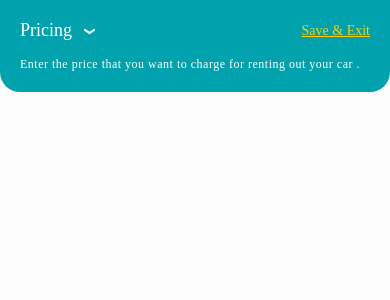
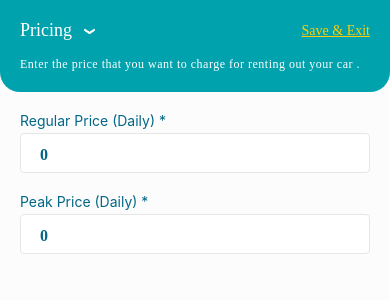
Before and after one commit to rupalpatel0008/DynamicMeter, a React Native app: screen / in a window 390 px wide. Shown: the top 300 px of the page. Built offline with nearby package versions, Linux system fonts and the light colour scheme.

Commit message:
Custom Input
fear: Custom input component to get values of prices

```diff
--- a/src/components/CustomInput/CustomInput.js
+++ b/src/components/CustomInput/CustomInput.js
@@ -0,0 +1,28 @@
+import React from 'react';
+import {Text, TextInput, View} from 'react-native';
+import {Metrics} from '../../theme';
+import styles from './CustomInputStyles';
+
+const CustomInput = ({label, value, setValue, containerStyle}) => {
+  return (
+    <View style={containerStyle}>
+      <Text style={styles.label}>{label}</Text>
+      <View style={styles.inputBoxContainer}>
+        {value > 0 && <Text style={styles.dollarSign}>$</Text>}
+        <TextInput
+          style={[
+            styles.inputText,
+            value === 0 ? {paddingLeft: Metrics.baseMargin} : {},
+          ]}
+          value={value}
+          keyboardType="number-pad"
+          maxLength={3}
+          onChangeText={setValue}
+          underlineColorAndroid="transparent"
+        />
+      </View>
+    </View>
+  );
+};
+
+export default CustomInput;
--- a/src/components/CustomInput/CustomInputStyles.js
+++ b/src/components/CustomInput/CustomInputStyles.js
@@ -0,0 +1,35 @@
+import {StyleSheet} from 'react-native';
+import {Colors, Fonts, Metrics} from '../../theme';
+
+const styles = StyleSheet.create({
+  label: {
+    ...Fonts.style.label,
+    color: Colors.secondary,
+  },
+  inputBoxContainer: {
+    backgroundColor: Colors.white,
+    height: Metrics.inputHeight,
+    borderColor: Colors.borders,
+    marginTop: 4,
+    borderWidth: 1,
+    borderRadius: 4,
+    flexDirection: 'row',
+    alignItems: 'center',
+  },
+  dollarSign: {
+    paddingLeft: Metrics.baseMargin,
+    ...Fonts.style.input,
+    color: Colors.secondary,
+  },
+  inputBox: {
+    alignItems: 'center',
+  },
+  inputText: {
+    ...Fonts.style.input,
+    color: Colors.secondary,
+    marginBottom: -3,
+    marginLeft: -1,
+  },
+});
+
+export default styles;
--- a/src/components/index.js
+++ b/src/components/index.js
@@ -1 +1,2 @@
 export {default as Header} from './Header/Header';
+export {default as CustomInput} from './CustomInput/CustomInput';
--- a/src/constants/Strings.js
+++ b/src/constants/Strings.js
@@ -3,6 +3,14 @@ const Strings = {
   saveExit: 'Save & Exit',
   headerSubtitle:
     'Enter the price that you want to charge for renting out your car .',
+  labels: {
+    regularPrice: 'Regular Price (Daily) *',
+    peakPrice: 'Peak Price (Daily) *',
+  },
+  regularPriceInfo:
+    'Our pricing algorithm recommends price between $55 - 70 to maximise demand basis your car type and location',
+  peakPriceInfo:
+    'Peak price allow you to charge extra for weekends or holidays. Recommended peak price for your car is between $75-90.',
 };
 
 export default Strings;
--- a/src/screens/PricingScreen/PricingScreen.js
+++ b/src/screens/PricingScreen/PricingScreen.js
@@ -1,13 +1,30 @@
-import React from 'react';
+import React, {useState} from 'react';
 import {View, ScrollView} from 'react-native';
-import {Header} from '../../components';
+import {Header, CustomInput} from '../../components';
+import {Strings} from '../../constants';
 import styles from './PricingScreenStyles';
 
 const PricingScreen = () => {
+  const [regularPrice, setRegularPrice] = useState(0);
+  const [peakPrice, setPeakPrice] = useState(0);
+  console.log({regularPrice, peakPrice})
   return (
     <View style={styles.container}>
       <ScrollView>
         <Header />
+        <View style={styles.contentContainer}>
+          <CustomInput
+            value={regularPrice}
+            setValue={setRegularPrice}
+            label={Strings.labels.regularPrice}
+          />
+          <CustomInput
+            value={peakPrice}
+            setValue={setPeakPrice}
+            label={Strings.labels.peakPrice}
+            containerStyle={styles.label}
+          />
+        </View>
       </ScrollView>
     </View>
   );
--- a/src/screens/PricingScreen/PricingScreenStyles.js
+++ b/src/screens/PricingScreen/PricingScreenStyles.js
@@ -1,5 +1,5 @@
 import {StyleSheet} from 'react-native';
-import {AppStyles, Colors, ScreenHeight} from '../../theme';
+import {AppStyles, Colors, Metrics, ScreenHeight} from '../../theme';
 
 const styles = StyleSheet.create({
   container: {
@@ -7,6 +7,13 @@ const styles = StyleSheet.create({
     backgroundColor: Colors.background,
     height: ScreenHeight,
   },
+  contentContainer: {
+    paddingHorizontal: Metrics.baseMargin,
+    paddingTop: Metrics.baseMargin,
+  },
+  label: {
+    marginTop: Metrics.baseMargin,
+  },
 });
 
 export default styles;
--- a/src/theme/Fonts.js
+++ b/src/theme/Fonts.js
@@ -26,9 +26,9 @@ const style = {
     lineHeight: size.baseLineHeight,
   },
   input: {
-    fontFamily: type.font300,
+    fontFamily: type.font500,
     fontSize: size.input,
-    fontWeight: '500',
+    fontWeight: 'bold',
   },
 };
 
```
Also changed, not shown: src/assets/Icons/info-circle-solid.svg (added).
